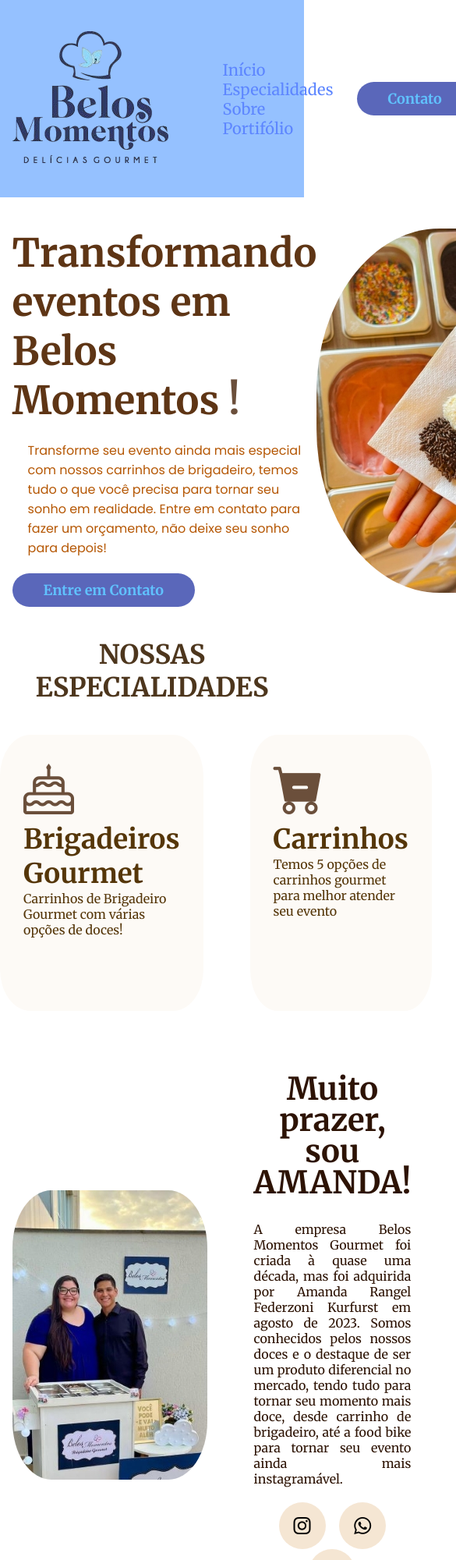
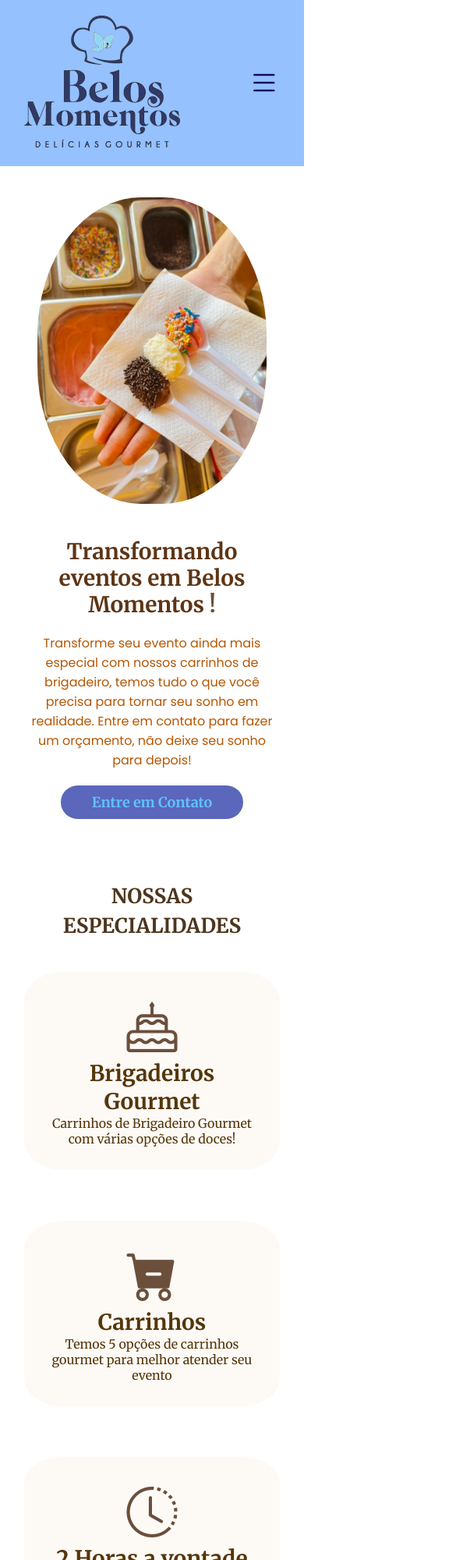
Before and after one commit to bakerymanditas-sketch/manditasbakery.github.io, a plain HTML site: page belos.html in a window 390 px wide. Shown: the top 2000 px of the page at 78% size, 585 px wide, since content can reach past the window. Drawn offline with nearby package versions, Linux system fonts and the light colour scheme.

Commit message:
Add files via upload

```diff
--- a/index.css
+++ b/index.css
@@ -342,3 +342,193 @@
 footer .line-footer p a{
     color: #834a00;
 }
+
+/* ===================== RESPONSIVIDADE ===================== */
+
+@media screen and (max-width: 1020px){
+
+    /* GERAL */
+
+    .flex{
+        flex-direction: column;
+    }
+
+    h2.título{
+        font-size: 32px;
+        line-height: 38px;
+    }
+
+    /* HEADER */
+
+    .menu-desktop,
+    header .btn-contato{
+        display: none;
+    }
+
+    .btn-abrir-menu{
+        display: block;
+    }
+
+    header{
+        padding: 20px 8%;
+    }
+
+    header .interface{
+        justify-content: space-between;
+    }
+
+    /* TOPO DO SITE */
+
+    section.topo-do-site{
+        padding: 40px 8%;
+    }
+
+    .topo-do-site .flex{
+        flex-direction: column-reverse;
+        gap: 40px;
+    }
+
+    .topo-do-site h1{
+        font-size: 34px;
+        text-align: center;
+        line-height: 42px;
+    }
+
+    .topo-do-site p{
+        text-align: center;
+        padding: 20px 0;
+    }
+
+    .topo-do-site .btn-contato{
+        text-align: center;
+        display: block;
+    }
+
+    .img-topo-site{
+        text-align: center;
+    }
+
+    .img-topo-site img{
+        width: 90%;
+        max-width: 350px;
+    }
+
+    /* ESPECIALIDADES */
+
+    section.Especialidades{
+        padding: 40px 8%;
+    }
+
+    section.Especialidades .flex{
+        gap: 25px;
+    }
+
+    .Especialidades .especialidades-box{
+        width: 100%;
+        text-align: center;
+    }
+
+    /* SOBRE */
+
+    section.sobre{
+        padding: 40px 8%;
+    }
+
+    section.sobre .flex{
+        flex-direction: column;
+        gap: 40px;
+    }
+
+    .img-sobre{
+        text-align: center;
+    }
+
+    .img-sobre img{
+        width: 90%;
+        max-width: 320px;
+    }
+
+    .txt-sobre{
+        text-align: center;
+    }
+
+    .txt-sobre h2{
+        font-size: 30px;
+        line-height: 36px;
+    }
+
+    .sobre .txt-sobre p{
+        text-align: justify;
+    }
+
+    .btn-social{
+        text-align: center;
+    }
+
+    /* PORTFÓLIO */
+
+    section.portifolio{
+        padding: 40px 8%;
+    }
+
+    section.portifolio .flex{
+        flex-direction: column;
+        align-items: center;
+        gap: 30px;
+    }
+
+    .img-port{
+        width: 100%;
+        max-width: 350px;
+        height: 450px;
+    }
+
+    /* RODAPÉ */
+
+    footer{
+        text-align: center;
+    }
+
+    footer .flex{
+        flex-direction: column;
+        gap: 20px;
+    }
+
+    .logo-footer img{
+        width: 180px;
+    }
+}
+
+/* CELULARES PEQUENOS */
+
+@media screen and (max-width: 480px){
+
+    h2.título{
+        font-size: 26px;
+    }
+
+    .topo-do-site h1{
+        font-size: 28px;
+        line-height: 34px;
+    }
+
+    .txt-sobre h2{
+        font-size: 26px;
+        line-height: 32px;
+    }
+
+    .Especialidades .especialidades-box h2,
+    .Especialidades .especialidades-box h3{
+        font-size: 28px;
+    }
+
+    .img-port{
+        height: 400px;
+    }
+
+    .btn-social button{
+        width: 50px;
+        height: 50px;
+        font-size: 18px;
+    }
+}
```
